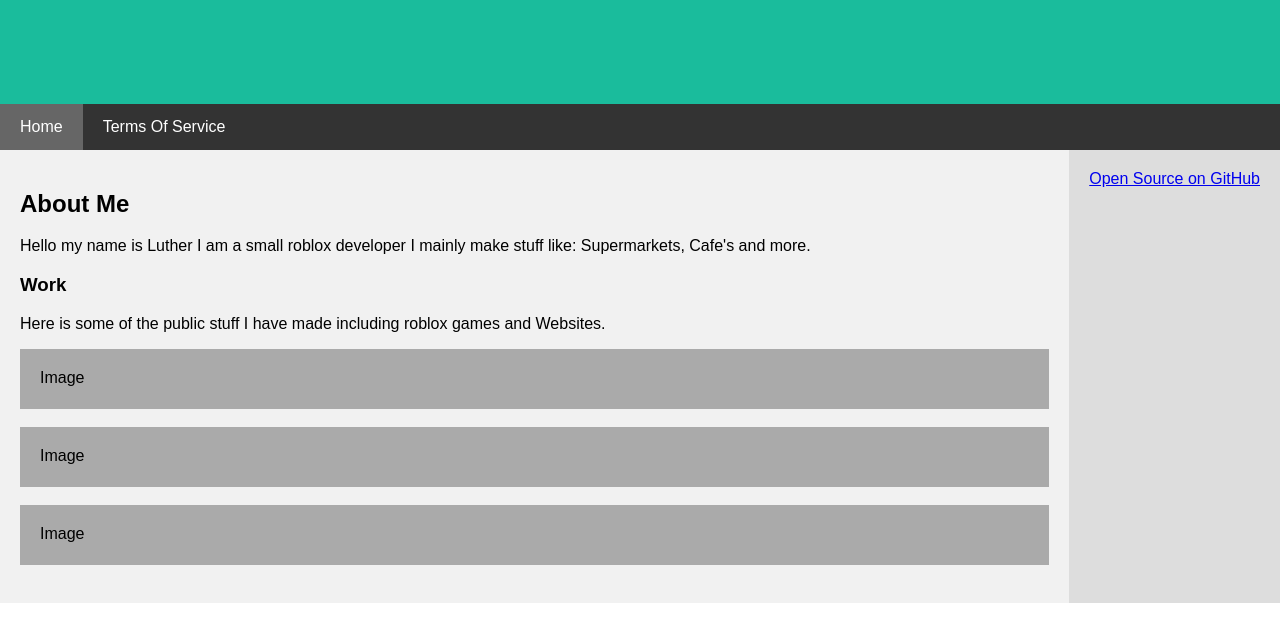
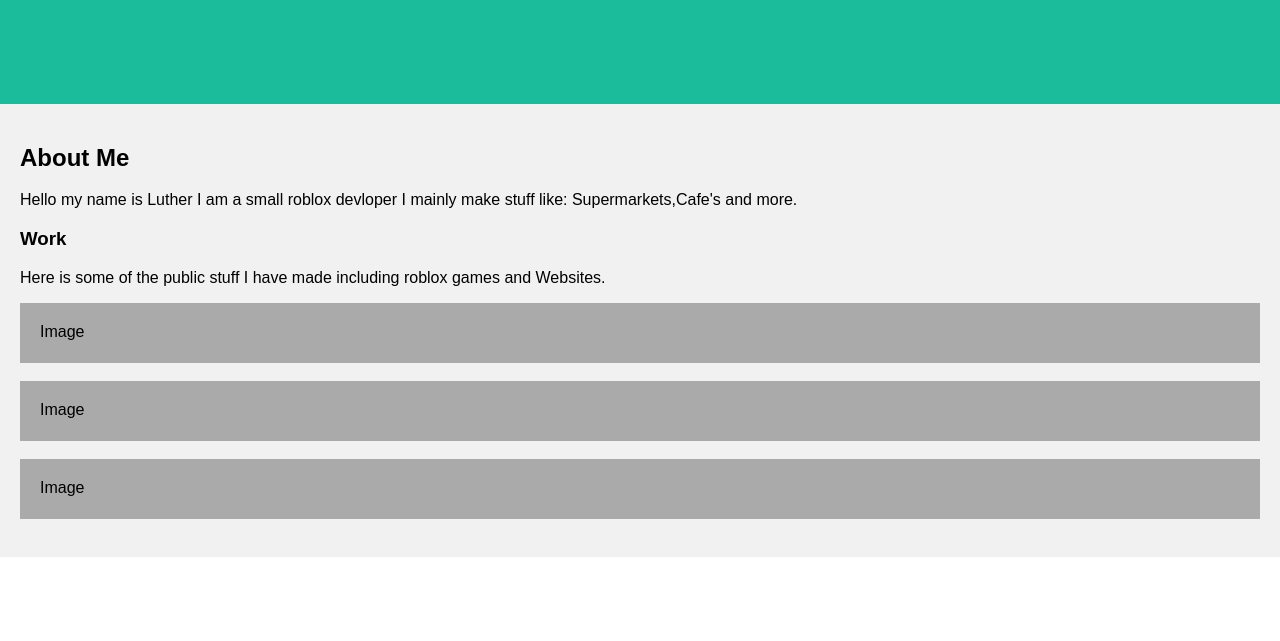
Before and after one commit to mrbouquet69/Developer_Portfolo, a plain HTML site: page Index.html in a window 1280 px wide. Shown: the part 155-796 px from the top of the page. Drawn offline with Linux system fonts and the light colour scheme.

Commit message:
Update Index.html

```diff
--- a/Index.html
+++ b/Index.html
@@ -28,11 +28,12 @@ body {
   font-size: 40px;
 }
 
-/* Sticky navbar */
+/* Sticky navbar - toggles between relative and fixed, depending on the scroll position. It is positioned relative until a given offset position is met in the viewport - then it "sticks" in place (like position:fixed). The sticky value is not supported in IE or Edge 15 and earlier versions. However, for these versions the navbar will inherit default position */
 .navbar {
   overflow: hidden;
   background-color: #333;
   position: sticky;
+  position: -webkit-sticky;
   top: 0;
 }
 
@@ -60,12 +61,16 @@ body {
 
 /* Column container */
 .row {
+  display: -ms-flexbox; /* IE10 */
   display: flex;
+  -ms-flex-wrap: wrap; /* IE10 */
   flex-wrap: wrap;
 }
 
+/* Create two unequal columns that sits next to each other */
 /* Sidebar/left column */
 .side {
+  -ms-flex: 30%; /* IE10 */
   flex: 30%;
   background-color: #f1f1f1;
   padding: 20px;
@@ -73,12 +78,13 @@ body {
 
 /* Main column */
 .main {
+  -ms-flex: 70%; /* IE10 */
   flex: 70%;
   background-color: white;
   padding: 20px;
 }
 
-/* Fake image */
+/* Fake image, just for this example */
 .fakeimg {
   background-color: #aaa;
   width: 100%;
@@ -92,13 +98,14 @@ body {
   background: #ddd;
 }
 
-/* Responsive layout */
+/* Responsive layout - when the screen is less than 700px wide, make the two columns stack on top of each other instead of next to each other */
 @media screen and (max-width: 700px) {
   .row {
     flex-direction: column;
   }
 }
 
+/* Responsive layout - when the screen is less than 400px wide, make the navigation links stack on top of each other instead of next to each other */
 @media screen and (max-width: 400px) {
   .navbar a {
     float: none;
@@ -112,25 +119,15 @@ body {
 <div class="header">
   <h1>Mr_bouquet</h1>
 </div>
-
-<div class="navbar">
-  <a href="#" class="active">Home</a>
-  <a href="#">Terms Of Service</a>
-</div>
 <div class="row">
   <div class="side">
     <h2>About Me</h2>
-    <p>Hello my name is Luther I am a small roblox developer I mainly make stuff like: Supermarkets, Cafe's and more.</p>
+    <p>Hello my name is Luther I am a small roblox devloper I mainly make stuff like: Supermarkets,Cafe's and more.
+    </p>
     <h3>Work</h3>
     <p>Here is some of the public stuff I have made including roblox games and Websites.</p>
     <div class="fakeimg" style="height:60px;">Image</div><br>
     <div class="fakeimg" style="height:60px;">Image</div><br>
     <div class="fakeimg" style="height:60px;">Image</div><br>
-  </div>
-<div class="footer">
-  <a href="https://github.com" target="_blank">
-    Open Source on GitHub
-  </a>
-</div>
-</body>
+ </body>
 </html>
```
